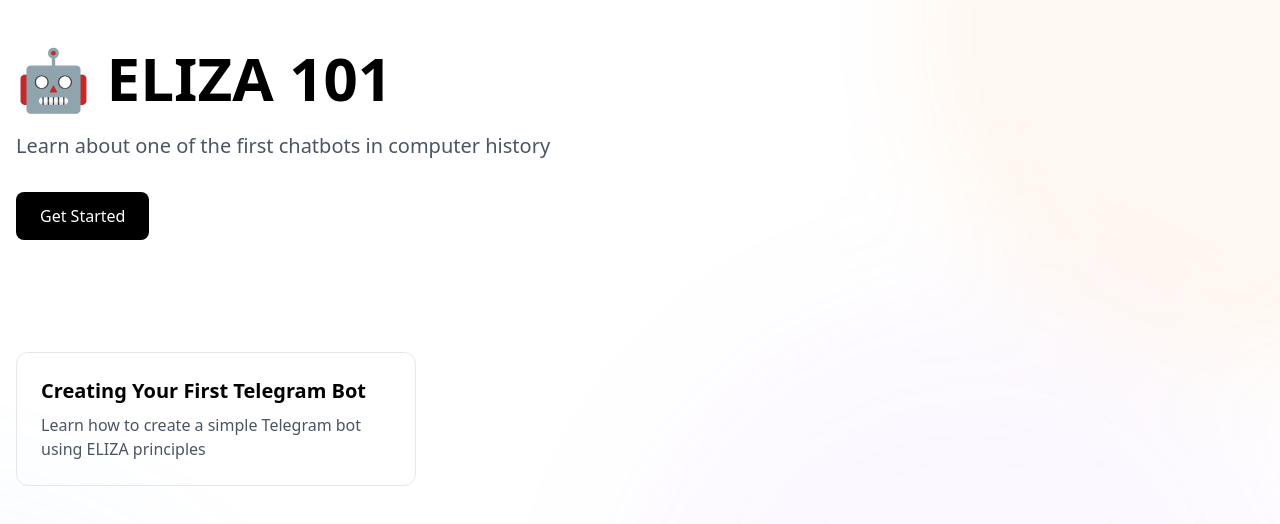
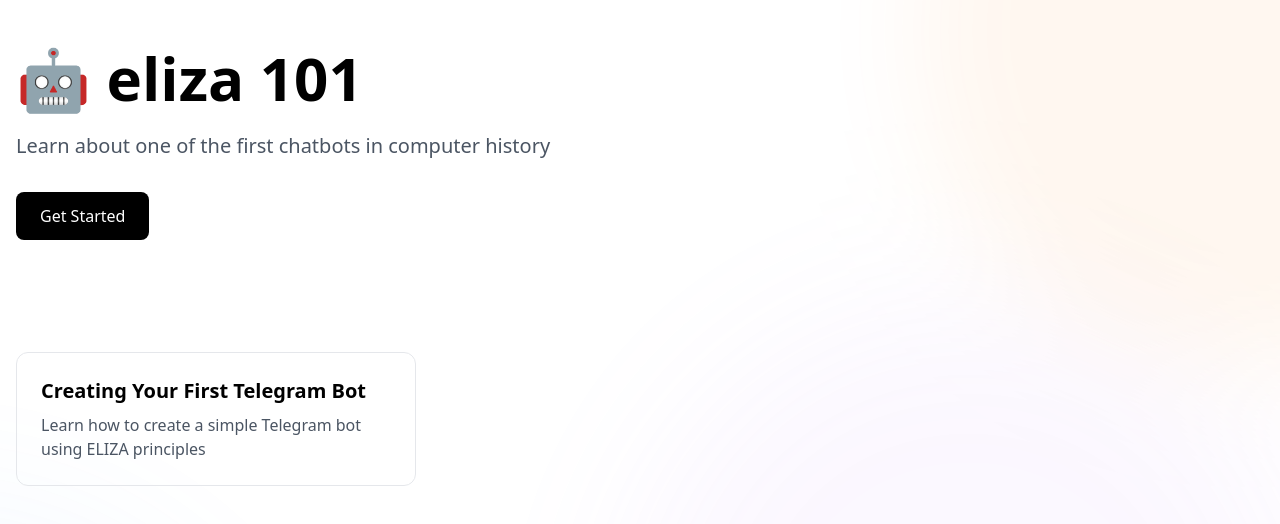
Before and after one commit to 706creators/eliza101, a React (Vite) app: page / in a window 1280 px wide. Shown: the top 524 px of the page. Built offline with nearby package versions, Linux system fonts and the light colour scheme.

Commit message:
some modify

```diff
--- a/src/components/Header.tsx
+++ b/src/components/Header.tsx
@@ -6,7 +6,7 @@
       <div className="container mx-auto px-4">
         <Link to="/" className="inline-block">
           <h1 className="text-6xl font-bold text-black dark:text-white">
-            🤖 ELIZA 101
+            🤖 eliza 101
           </h1>
           <p className="mt-6 text-xl text-gray-600 dark:text-gray-300">
             Learn about one of the first chatbots in computer history
--- a/src/pages/HomePage.tsx
+++ b/src/pages/HomePage.tsx
@@ -1,4 +1,3 @@
-import React from "react";
 import { Link } from "react-router-dom";
 
 const modules = [
```
